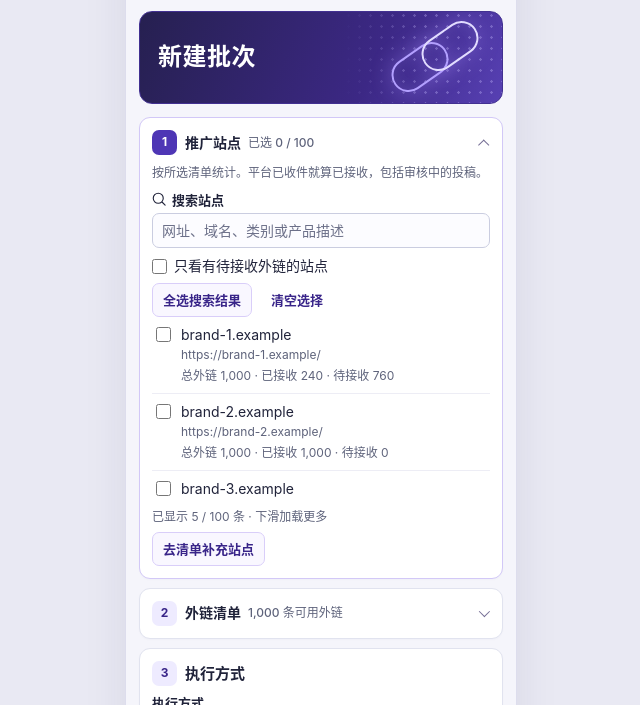
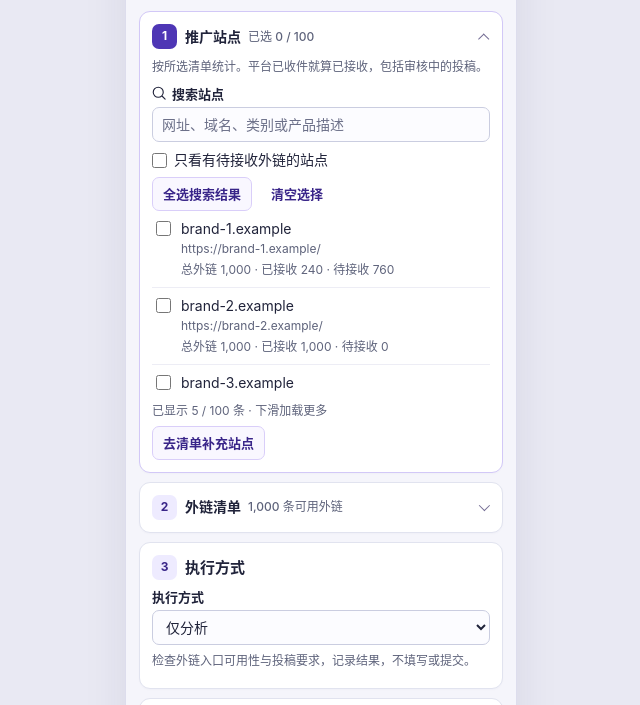
Before and after one commit to lanchong883-png/URLPut, a website: page docs/design/workbench-prototype.html in a window 1280 px wide. Shown: the part 95-800 px from the top of the page, without its empty margins (319-959 px from the left). Drawn offline with Linux system fonts and the light colour scheme.

Commit message:
移除标签页装饰横幅

```diff
--- a/docs/design/workbench-prototype.html
+++ b/docs/design/workbench-prototype.html
@@ -124,48 +124,6 @@ h1, h2, h3, p { margin: 0; }
 h1 { margin-bottom: 12px; font-size: 23px; line-height: 1.35; overflow-wrap: anywhere; }
 h2 { font-size: 15px; }
 h3 { font-size: 13px; }
-.page-banner {
-  position: relative;
-  isolation: isolate;
-  overflow: hidden;
-  display: flex;
-  align-items: center;
-  justify-content: space-between;
-  min-height: 93px;
-  margin-bottom: 13px;
-  padding: 15px 18px;
-  border: 1px solid #423091;
-  border-radius: 13px;
-  background: linear-gradient(112deg, #262050 0%, #3c2885 64%, #5740b3 100%);
-  color: white;
-}
-.page-banner h1 { position: relative; z-index: 1; margin: 0; font-size: 24px; letter-spacing: .02em; }
-.page-banner::after {
-  content: "";
-  position: absolute;
-  z-index: -1;
-  right: -9px;
-  top: -35px;
-  width: 168px;
-  height: 170px;
-  background: radial-gradient(circle, #c7bbff55 1px, transparent 1.5px) 0 0 / 11px 11px;
-  mask-image: linear-gradient(90deg, transparent, #000 49%);
-}
-.banner-mark { position: absolute; inset: 0 14px 0 auto; width: 132px; pointer-events: none; }
-.banner-mark::before, .banner-mark::after {
-  content: "";
-  position: absolute;
-  top: 28px;
-  width: 58px;
-  height: 30px;
-  border: 2px solid #b3a0ff;
-  border-radius: 30px;
-  transform: rotate(-35deg);
-  box-shadow: 0 0 22px #aa90ff55, inset 0 0 14px #bbabff24;
-}
-.banner-mark::before { right: 37px; top: 38px; }
-.banner-mark::after { right: 7px; top: 17px; border-color: #e2dcff; }
-
 .bar, .row, .actions { display: flex; align-items: center; gap: 8px; min-width: 0; }
 .bar, .row { justify-content: space-between; }
 .row > :first-child { min-width: 0; }
@@ -404,7 +362,6 @@ function actionLabel(label,action){
 }
 const btn = (label,action,style='')=>'<button class="button '+style+'" data-action="'+action+'">'+actionLabel(label,action)+'</button>';
 const stepTitle = (number,label)=>'<span class="step-title"><b>'+number+'</b> '+label+'</span>';
-const pageBanner = title=>'<div class="page-banner"><h1>'+title+'</h1><span class="banner-mark" aria-hidden="true"></span></div>';
 const detail = (id,title,body)=>'<details data-section="'+id+'" '+(open.has(id)?'open':'')+'><summary>'+title+'</summary>'+body+'</details>';
 const matchSites=()=>sites.filter(site=>!site.deleted&&matchesSite(site,query)&&(!pendingSitesOnly||siteCounts(site).pending>0));
 const selected=()=>sites.filter(site=>!site.deleted&&picked.has(site.id));
@@ -1209,8 +1166,7 @@ function activeLinkPreview(){
 }
 
 function setup(){
-  return pageBanner('新建批次')+
-    detail('sites',stepTitle(1,'推广站点')+' <small>已选 '+n(picked.size)+' / '+n(sites.filter(site=>!site.deleted).length)+'</small>',
+  return detail('sites',stepTitle(1,'推广站点')+' <small>已选 '+n(picked.size)+' / '+n(sites.filter(site=>!site.deleted).length)+'</small>',
       '<p class="hint">按所选清单统计。平台已收件就算已接收，包括审核中的投稿。</p>'+
       '<label class="field"><span>'+icon('search')+'搜索站点</span><input id="site-search" value="'+safe(query)+'" placeholder="网址、域名、类别或产品描述"></label>'+
       '<label class="check"><input type="checkbox" id="pending-sites" '+(pendingSitesOnly?'checked':'')+'>只看有待接收外链的站点</label>'+
@@ -1358,7 +1314,7 @@ function taskRows(){
   }).join('')+'</div>'+paging('task',filtered.length,taskPageIndex):'<p class="hint">没有符合条件的批次。</p>';
 }
 function tasks(){
-  return pageBanner('任务')+'<section class="card"><label class="field"><span>'+icon('search')+'搜索批次</span><input id="task-search" placeholder="批次名称或编号" value="'+safe(taskQuery)+'"></label>'+
+  return '<section class="card"><label class="field"><span>'+icon('search')+'搜索批次</span><input id="task-search" placeholder="批次名称或编号" value="'+safe(taskQuery)+'"></label>'+
     '<label class="field">任务状态<select id="task-filter">'+[['all','全部'],['running','执行中'],['waiting','待人工'],['confirmations','待确认'],['verification','待核对提交结果'],['paused','已暂停'],['interrupted','已中断'],['stopped','已停止'],['budget','等待下一轮'],['completed','已完成']].map(([id,label])=>'<option value="'+id+'" '+(id===taskFilter?'selected':'')+'>'+label+'</option>').join('')+'</select></label>'+
     '<div class="actions">'+btn('待确认清单','show-confirmations','secondary')+'</div>'+
     '<div id="task-rows">'+taskRows()+'</div>'+(!batches.length?btn('载入历史任务示例','demo-history','secondary'):'')+'</section>'+
```
